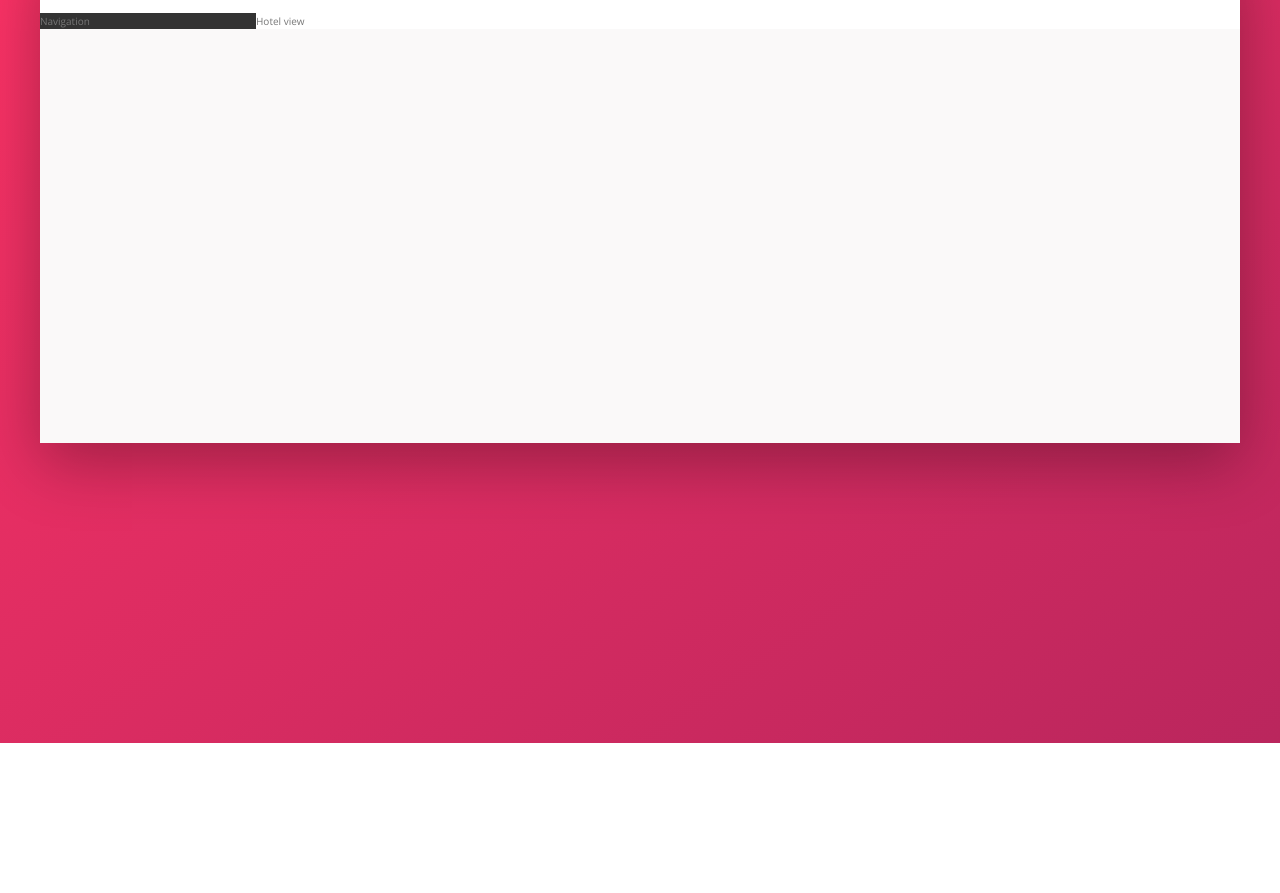
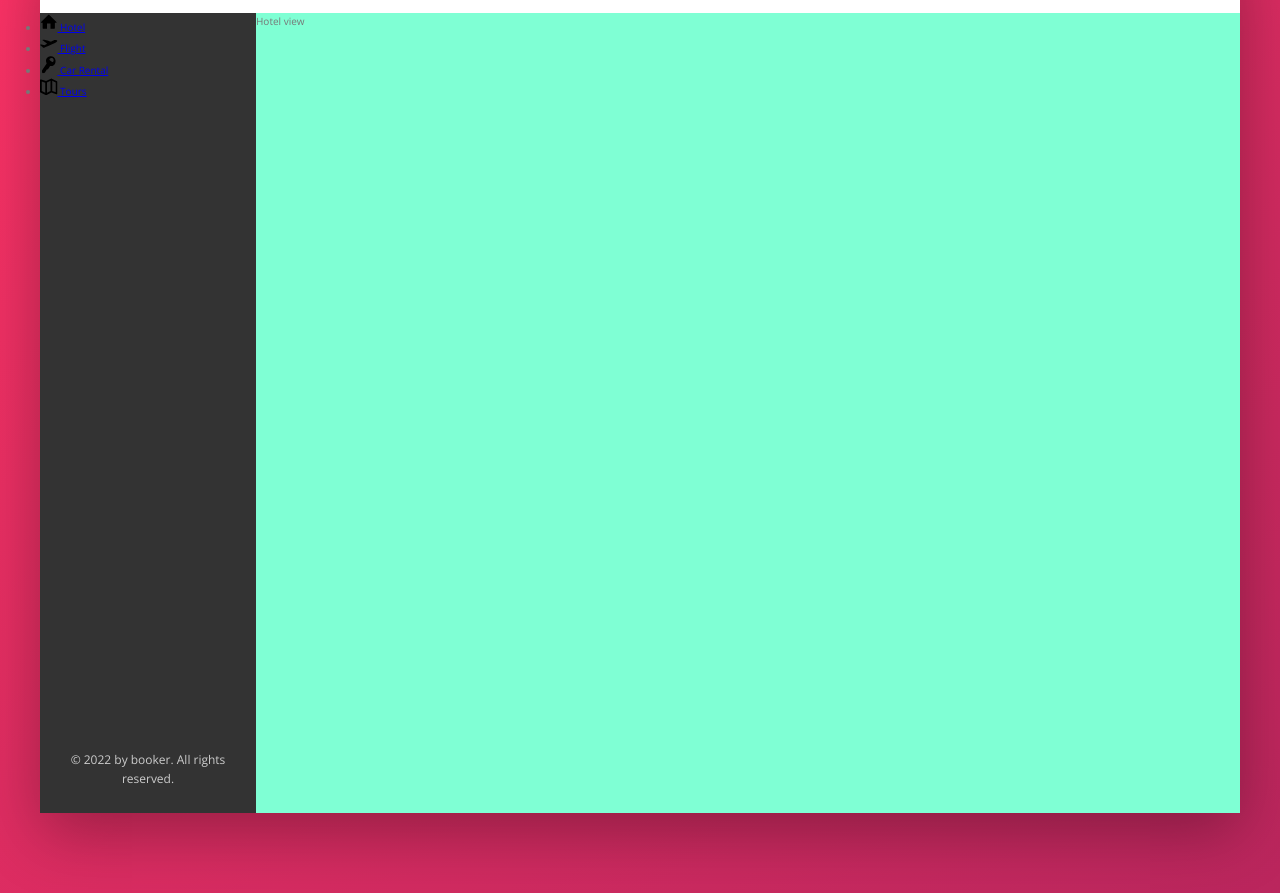
Before and after one commit to nickizen20/booker, a website: page index.html in a window 1280 px wide. Shown: the part 137-1030 px from the top of the page. Before the commit the page ends 880 px from the top, so only its background shows below. Drawn offline with nearby package versions, Linux system fonts and the light colour scheme.

Commit message:
styling side navigation

```diff
--- a/index.html
+++ b/index.html
@@ -56,8 +56,47 @@
 
         <!--------- Content Area --------->
         <div class="content">
+
+            <!--------- Navigation --------->
             <nav class="sidebar">
-                Navigation
+                <ul class="side-nav">
+                    <li class="side-nav__item">
+                        <a href="#" class="side-nav__link">
+                            <svg class="side-nav__icon">
+                                <use xlink:href="img/sprite.svg#icon-home"></use>
+                            </svg>
+                            <span>Hotel</span>
+                        </a>
+                    </li>
+                    <li class="side-nav__item">
+                        <a href="#" class="side-nav__link">
+                            <svg class="side-nav__icon">
+                                <use xlink:href="img/sprite.svg#icon-aircraft-take-off"></use>
+                            </svg>
+                            <span>Flight</span>
+                        </a>
+                    </li>
+                    <li class="side-nav__item">
+                        <a href="#" class="side-nav__link">
+                            <svg class="side-nav__icon">
+                                <use xlink:href="img/sprite.svg#icon-key"></use>
+                            </svg>
+                            <span>Car Rental</span>
+                        </a>
+                    </li>
+                    <li class="side-nav__item">
+                        <a href="#" class="side-nav__link">
+                            <svg class="side-nav__icon">
+                                <use xlink:href="img/sprite.svg#icon-map"></use>
+                            </svg>
+                            <span>Tours</span>
+                        </a>
+                    </li>
+                </ul>
+
+                <div class="legal">
+                    &copy; 2022 by booker. All rights reserved.
+                </div>
             </nav>
             <main class="hotel-view">
                 Hotel view
--- a/sass/_component.scss
+++ b/sass/_component.scss
@@ -118,3 +118,27 @@
     &__user-name {
     }
 }
+
+//////////////////////////////////////
+/// Side Navigation
+.side-nav {
+    &__item {
+    }
+
+    &__link {
+    }
+
+    &__icon {
+        width: 1.75rem;
+        height: 1.75rem;
+    }
+}
+
+//////////////////////////////////////
+/// Legal
+.legal {
+    font-size: 1.2rem;
+    color: var(--color-grey-light-4);
+    text-align: center;
+    padding: 2.5rem;
+}
--- a/sass/_layout.scss
+++ b/sass/_layout.scss
@@ -23,10 +23,15 @@
 .sidebar {
     background-color: var(--color-grey-dark-1);
     flex: 0 0 18%;
+
+    display: flex;
+    flex-direction: column;
+    justify-content: space-between;
 }
 
 .hotel-view {
     background-color: #fff;
-
+    height: 80rem;
+    background-color: aquamarine;
     flex: 1;
 }
```
Also changed, not shown: css/style.css.
